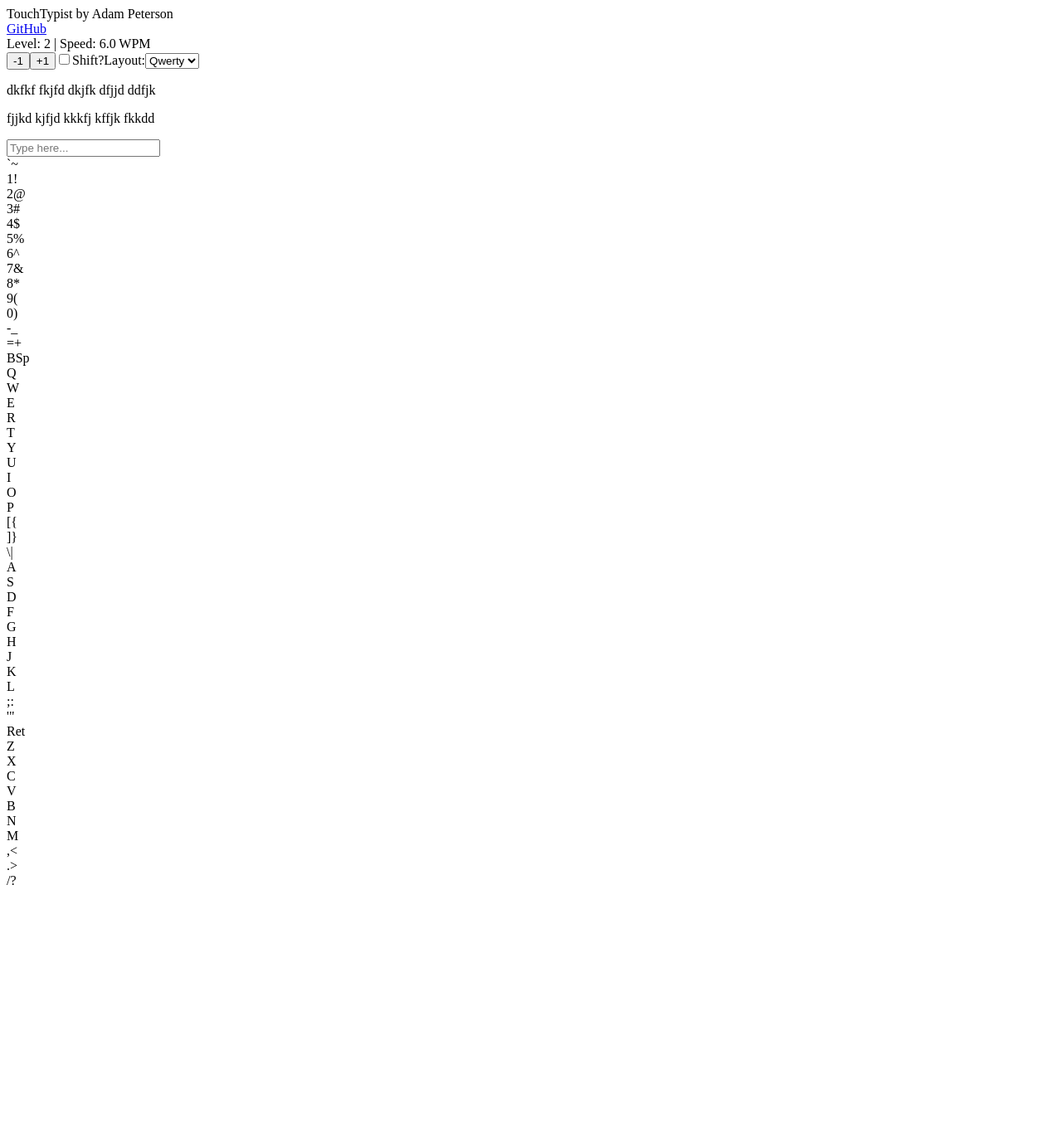
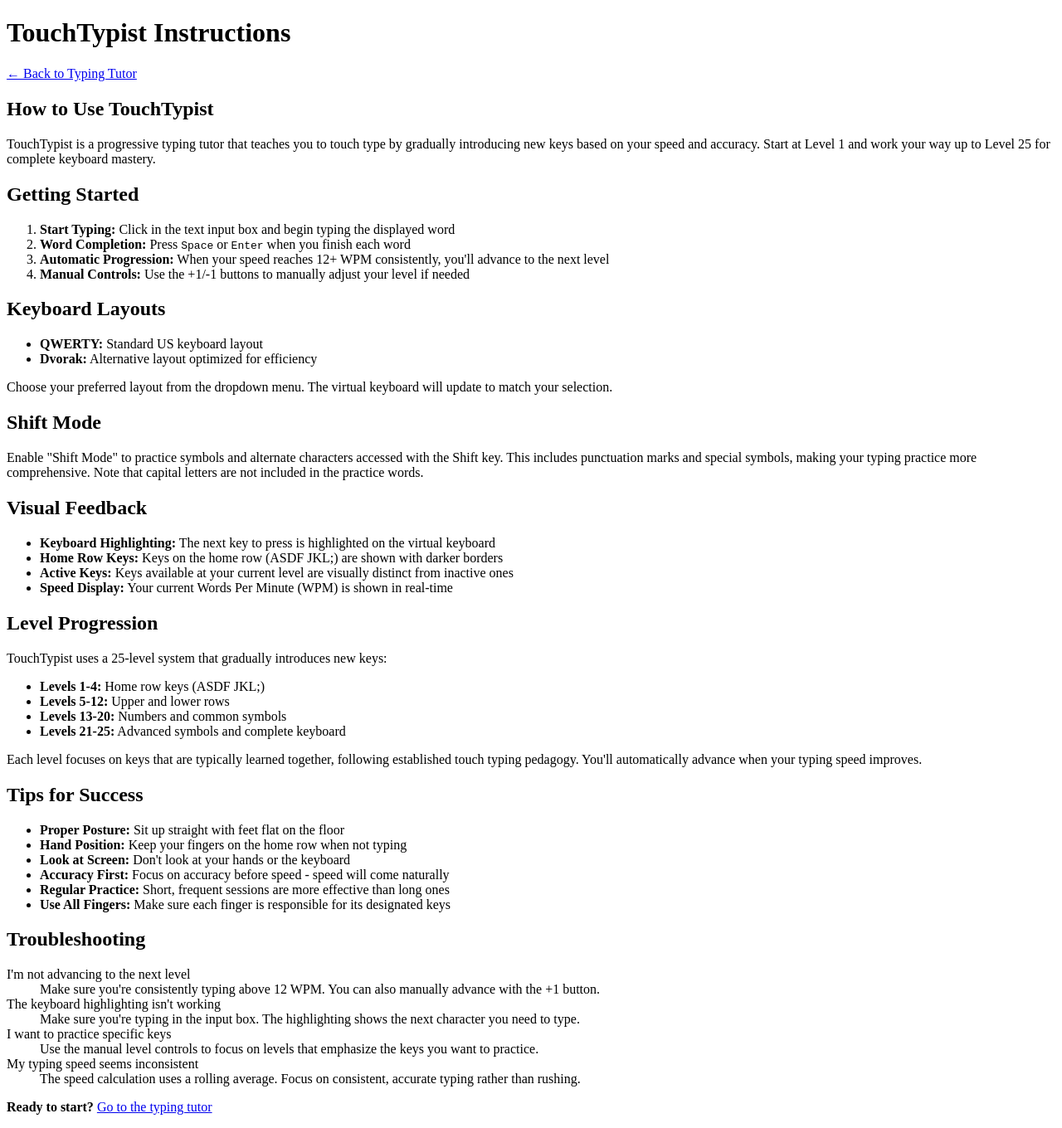
Before and after one commit to alphaetapi-ai/touch-typist, a React app: page /instructions in a window 1280 px wide. Shown: the whole page at 83% size. Before the commit the page ends 1079 px from the top, so only its background shows below. Built offline with nearby package versions, Linux system fonts and the light colour scheme; the HTML template or start-up script is replaced by a standard one.

Commit message:
Add an instructions page using ReactRouter.

```diff
--- a/package.json
+++ b/package.json
@@ -19,13 +19,15 @@
   "dependencies": {
     "express": "^4.18.2",
     "react": "^18.2.0",
-    "react-dom": "^18.2.0"
+    "react-dom": "^18.2.0",
+    "react-router-dom": "^7.9.3"
   },
   "devDependencies": {
     "@types/express": "^4.17.17",
     "@types/node": "^20.5.0",
     "@types/react": "^18.2.20",
     "@types/react-dom": "^18.2.7",
+    "@types/react-router-dom": "^5.3.3",
     "concurrently": "^8.2.0",
     "ts-loader": "^9.4.4",
     "typescript": "^5.1.6",
--- a/src/App.tsx
+++ b/src/App.tsx
@@ -1,9 +1,18 @@
 import React from 'react';
 import ReactDOM from 'react-dom/client';
+import { BrowserRouter as Router, Routes, Route } from 'react-router-dom';
 import { TouchTypist } from './components/TouchTypist';
+import { Instructions } from './components/Instructions';
 
 const App: React.FC = () => {
-  return <TouchTypist />;
+  return (
+    <Router>
+      <Routes>
+        <Route path="/" element={<TouchTypist />} />
+        <Route path="/instructions" element={<Instructions />} />
+      </Routes>
+    </Router>
+  );
 };
 
 const root = ReactDOM.createRoot(document.getElementById('root') as HTMLElement);
--- /dev/null
+++ b/src/components/Instructions.tsx
@@ -0,0 +1,114 @@
+import React from 'react';
+import { Link } from 'react-router-dom';
+
+export const Instructions: React.FC = () => {
+  return (
+    <div className="app-container">
+      <div className="instructions-container">
+        <header className="instructions-header">
+          <h1>TouchTypist Instructions</h1>
+          <Link to="/" className="back-link">← Back to Typing Tutor</Link>
+        </header>
+
+        <section className="instructions-section">
+          <h2>How to Use TouchTypist</h2>
+          <p>
+            TouchTypist is a progressive typing tutor that teaches you to touch type by gradually
+            introducing new keys based on your speed and accuracy. Start at Level 1 and work your
+            way up to Level 25 for complete keyboard mastery.
+          </p>
+        </section>
+
+        <section className="instructions-section">
+          <h2>Getting Started</h2>
+          <ol>
+            <li><strong>Start Typing:</strong> Click in the text input box and begin typing the displayed word</li>
+            <li><strong>Word Completion:</strong> Press <kbd>Space</kbd> or <kbd>Enter</kbd> when you finish each word</li>
+            <li><strong>Automatic Progression:</strong> When your speed reaches 12+ WPM consistently, you'll advance to the next level</li>
+            <li><strong>Manual Controls:</strong> Use the +1/-1 buttons to manually adjust your level if needed</li>
+          </ol>
+        </section>
+
+        <section className="instructions-section">
+          <h2>Keyboard Layouts</h2>
+          <ul>
+            <li><strong>QWERTY:</strong> Standard US keyboard layout</li>
+            <li><strong>Dvorak:</strong> Alternative layout optimized for efficiency</li>
+          </ul>
+          <p>Choose your preferred layout from the dropdown menu. The virtual keyboard will update to match your selection.</p>
+        </section>
+
+        <section className="instructions-section">
+          <h2>Shift Mode</h2>
+          <p>
+            Enable "Shift Mode" to practice symbols and alternate characters accessed with the Shift key.
+            This includes punctuation marks and special symbols, making your typing practice more comprehensive.
+            Note that capital letters are not included in the practice words.
+          </p>
+        </section>
+
+        <section className="instructions-section">
+          <h2>Visual Feedback</h2>
+          <ul>
+            <li><strong>Keyboard Highlighting:</strong> The next key to press is highlighted on the virtual keyboard</li>
+            <li><strong>Home Row Keys:</strong> Keys on the home row (ASDF JKL;) are shown with darker borders</li>
+            <li><strong>Active Keys:</strong> Keys available at your current level are visually distinct from inactive ones</li>
+            <li><strong>Speed Display:</strong> Your current Words Per Minute (WPM) is shown in real-time</li>
+          </ul>
+        </section>
+
+        <section className="instructions-section">
+          <h2>Level Progression</h2>
+          <p>
+            TouchTypist uses a 25-level system that gradually introduces new keys:
+          </p>
+          <ul>
+            <li><strong>Levels 1-4:</strong> Home row keys (ASDF JKL;)</li>
+            <li><strong>Levels 5-12:</strong> Upper and lower rows</li>
+            <li><strong>Levels 13-20:</strong> Numbers and common symbols</li>
+            <li><strong>Levels 21-25:</strong> Advanced symbols and complete keyboard</li>
+          </ul>
+          <p>
+            Each level focuses on keys that are typically learned together, following established
+            touch typing pedagogy. You'll automatically advance when your typing speed improves.
+          </p>
+        </section>
+
+        <section className="instructions-section">
+          <h2>Tips for Success</h2>
+          <ul>
+            <li><strong>Proper Posture:</strong> Sit up straight with feet flat on the floor</li>
+            <li><strong>Hand Position:</strong> Keep your fingers on the home row when not typing</li>
+            <li><strong>Look at Screen:</strong> Don't look at your hands or the keyboard</li>
+            <li><strong>Accuracy First:</strong> Focus on accuracy before speed - speed will come naturally</li>
+            <li><strong>Regular Practice:</strong> Short, frequent sessions are more effective than long ones</li>
+            <li><strong>Use All Fingers:</strong> Make sure each finger is responsible for its designated keys</li>
+          </ul>
+        </section>
+
+        <section className="instructions-section">
+          <h2>Troubleshooting</h2>
+          <dl>
+            <dt>I'm not advancing to the next level</dt>
+            <dd>Make sure you're consistently typing above 12 WPM. You can also manually advance with the +1 button.</dd>
+
+            <dt>The keyboard highlighting isn't working</dt>
+            <dd>Make sure you're typing in the input box. The highlighting shows the next character you need to type.</dd>
+
+            <dt>I want to practice specific keys</dt>
+            <dd>Use the manual level controls to focus on levels that emphasize the keys you want to practice.</dd>
+
+            <dt>My typing speed seems inconsistent</dt>
+            <dd>The speed calculation uses a rolling average. Focus on consistent, accurate typing rather than rushing.</dd>
+          </dl>
+        </section>
+
+        <footer className="instructions-footer">
+          <p>
+            <strong>Ready to start?</strong> <Link to="/">Go to the typing tutor</Link>
+          </p>
+        </footer>
+      </div>
+    </div>
+  );
+};
--- a/src/components/TouchTypist.tsx
+++ b/src/components/TouchTypist.tsx
@@ -1,4 +1,5 @@
 import React, { useState, useEffect } from 'react';
+import { Link } from 'react-router-dom';
 import { KeyboardGrid } from './KeyboardGrid';
 import { TypingBox } from './TypingBox';
 import { PendingWords } from './PendingWords';
@@ -21,7 +22,7 @@ const TouchTypistInner: React.FC = () => {
     <div className="app-container">
       <div className="about-box">
         TouchTypist by Adam Peterson<br />
-        <a href="https://github.com/alphaetapi-ai/touch-typist" target="_blank" rel="noopener noreferrer">GitHub</a>
+        <a href="https://github.com/alphaetapi-ai/touch-typist" target="_blank" rel="noopener noreferrer">GitHub</a> | <Link to="/instructions" className="instructions-link">Instructions</Link>
       </div>
       <div className="level-display">Level: {level} | Speed: {currentWPM.toFixed(1)} WPM</div>
       <TouchTypistControls />
--- a/src/public/styles.css
+++ b/src/public/styles.css
@@ -85,6 +85,29 @@ body {
 .about-box a:hover {
   color: var(--color-primary-dark);
   text-decoration: underline;
+}
+
+.instructions-link {
+  display: inline-block;
+  padding: var(--space-xs) var(--space-sm);
+  font-size: 0.8rem;
+  font-weight: 600;
+  border: 1px solid var(--color-primary);
+  border-radius: 6px;
+  background-color: var(--color-bg-card);
+  color: var(--color-primary) !important;
+  text-decoration: none !important;
+  cursor: pointer;
+  transition: all 0.3s cubic-bezier(0.4, 0, 0.2, 1);
+  box-shadow: var(--shadow-sm);
+  margin-left: var(--space-xs);
+}
+
+.instructions-link:hover {
+  background-color: var(--color-primary);
+  color: white !important;
+  transform: translateY(-1px);
+  box-shadow: var(--shadow-md);
 }
 
 @keyframes level-change {
@@ -452,3 +475,127 @@ body {
   opacity: 1 !important;
   font-weight: 700;
 }
+
+/* Instructions Page Styling */
+.instructions-container {
+  max-width: 800px;
+  margin: 0 auto;
+  padding: var(--space-xl);
+  line-height: 1.7;
+}
+
+.instructions-header {
+  display: flex;
+  justify-content: space-between;
+  align-items: center;
+  margin-bottom: var(--space-2xl);
+  padding-bottom: var(--space-lg);
+  border-bottom: 2px solid var(--color-border);
+}
+
+.instructions-header h1 {
+  font-size: 2.5rem;
+  font-weight: 700;
+  color: var(--color-text-primary);
+  margin: 0;
+}
+
+.back-link {
+  color: var(--color-primary);
+  text-decoration: none;
+  font-weight: 600;
+  padding: var(--space-sm) var(--space-lg);
+  border: 1px solid var(--color-primary);
+  border-radius: 8px;
+  transition: all 0.3s cubic-bezier(0.4, 0, 0.2, 1);
+}
+
+.back-link:hover {
+  background-color: var(--color-primary);
+  color: white;
+  transform: translateY(-1px);
+  box-shadow: var(--shadow-md);
+}
+
+.instructions-section {
+  margin-bottom: var(--space-2xl);
+}
+
+.instructions-section h2 {
+  font-size: 1.8rem;
+  font-weight: 600;
+  color: var(--color-text-primary);
+  margin-bottom: var(--space-lg);
+  border-left: 4px solid var(--color-primary);
+  padding-left: var(--space-lg);
+}
+
+.instructions-section p {
+  margin-bottom: var(--space-lg);
+  color: var(--color-text-secondary);
+}
+
+.instructions-section ul,
+.instructions-section ol {
+  margin-bottom: var(--space-lg);
+  padding-left: var(--space-xl);
+}
+
+.instructions-section li {
+  margin-bottom: var(--space-sm);
+  color: var(--color-text-secondary);
+}
+
+.instructions-section li strong {
+  color: var(--color-text-primary);
+}
+
+.instructions-section dl {
+  margin-bottom: var(--space-lg);
+}
+
+.instructions-section dt {
+  font-weight: 600;
+  color: var(--color-text-primary);
+  margin-bottom: var(--space-xs);
+  margin-top: var(--space-lg);
+}
+
+.instructions-section dd {
+  color: var(--color-text-secondary);
+  margin-bottom: var(--space-md);
+  margin-left: var(--space-lg);
+}
+
+.instructions-section kbd {
+  background-color: var(--color-bg-secondary);
+  border: 1px solid var(--color-border);
+  border-radius: 4px;
+  padding: 2px 6px;
+  font-family: 'SF Mono', Monaco, 'Cascadia Code', 'Roboto Mono', Consolas, 'Courier New', monospace;
+  font-size: 0.9em;
+  color: var(--color-text-primary);
+  font-weight: 500;
+}
+
+.instructions-footer {
+  text-align: center;
+  padding-top: var(--space-xl);
+  border-top: 1px solid var(--color-border);
+  margin-top: var(--space-2xl);
+}
+
+.instructions-footer p {
+  font-size: 1.1rem;
+  color: var(--color-text-secondary);
+}
+
+.instructions-footer a {
+  color: var(--color-primary);
+  text-decoration: none;
+  font-weight: 600;
+}
+
+.instructions-footer a:hover {
+  text-decoration: underline;
+}
```
Also changed, not shown: 1 other file (tests, documents, lock files or other folders).
